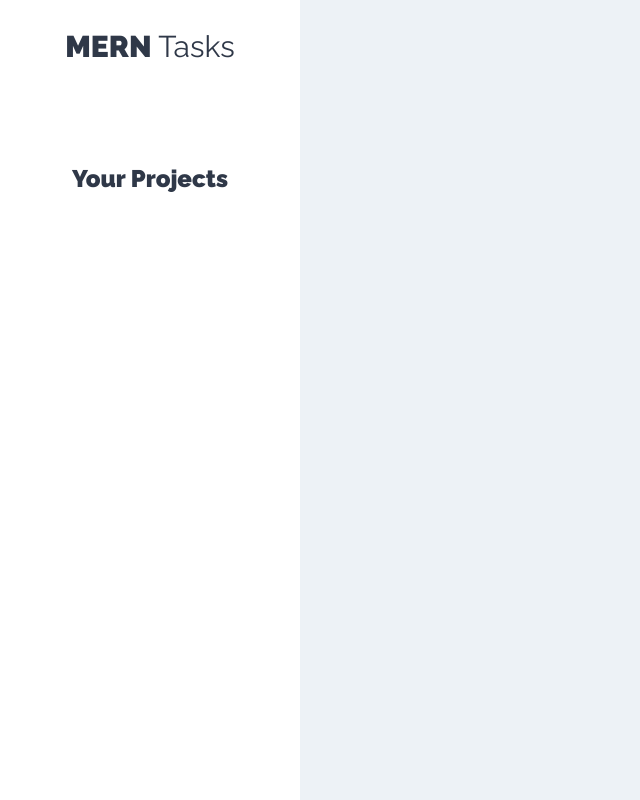
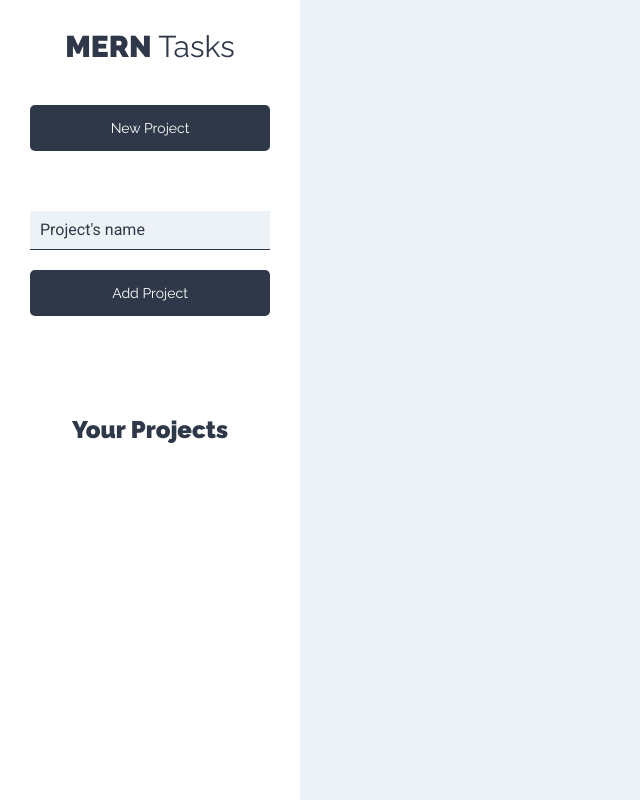
Before and after one commit to AGustems/mern-tasks, a React (Create React App) app: page /projects in a window 1280 px wide. Shown: the whole page, without its empty margins (0-640 px from the left). Built offline with nearby package versions, Linux system fonts and the light colour scheme.

Commit message:
NewProject state created

```diff
--- a/src/components/layout/Sidebar.js
+++ b/src/components/layout/Sidebar.js
@@ -1,9 +1,11 @@
 import React from 'react'
+import NewProject from "../projects/NewProject";
 
 const Sidebar = () => {
     return(
         <aside>
             <h1>MERN <span>Tasks</span></h1>
+            <NewProject />
             <div className="projects">
                 <h2>Your Projects</h2>
             </div>
--- /dev/null
+++ b/src/components/projects/NewProject.js
@@ -0,0 +1,48 @@
+import React, {useState} from 'react'
+
+const NewProject = () => {
+    const [project, setProject] = useState({
+        name: ''
+    })
+
+    const handleInput = ({target}) => {
+        setProject( state => ({
+            ...state,
+            [target.name]: target.value
+        }))
+    }
+
+    const handleSubmit = e => {
+        e.preventDefault();
+    }
+
+    return (
+        <>
+            <button
+                type="button"
+                className="btn btn-primary btn-block"
+            >New Project
+            </button>
+            <form
+                onSubmit={handleSubmit}
+                className="form-new-project"
+            >
+                <input
+                    type="text"
+                    className="input-text"
+                    placeholder="Project's name"
+                    name="name"
+                    value={project.name}
+                    onChange={handleInput}
+                />
+                <input
+                    type="submit"
+                    className="btn btn-block btn-primary"
+                    value="Add Project"
+                />
+            </form>
+        </>
+    )
+}
+
+export default NewProject
```
Also changed, not shown: 1 other file (tests, documents, lock files or other folders).
